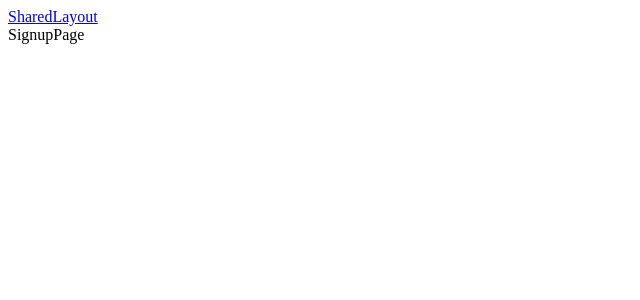
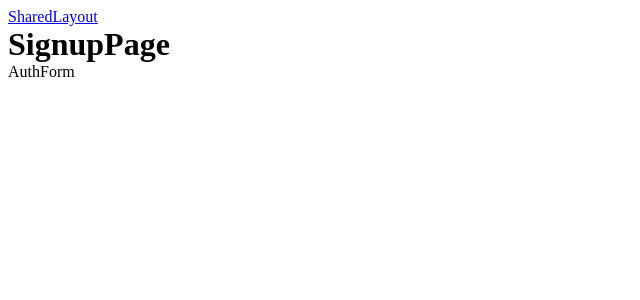
Before and after one commit to elias-291356/water-app, a React (Vite) app: page /sign-up in a window 1280 px wide. Shown: the top 300 px of the page, without its empty margins (0-640 px from the left). Built offline with nearby package versions, Linux system fonts and the light colour scheme; the HTML template or start-up script is replaced by a standard one.

Commit message:
created AuthForm component

```diff
--- /dev/null
+++ b/src/components/AuthForm/AuthForm.jsx
@@ -0,0 +1,7 @@
+import React from "react";
+
+const AuthForm = () => {
+  return <div>AuthForm</div>;
+};
+
+export default AuthForm;
--- a/src/pages/SignupPage/SignupPage.jsx
+++ b/src/pages/SignupPage/SignupPage.jsx
@@ -1,7 +1,13 @@
 import React from "react";
+import AuthForm from "../../components/AuthForm/AuthForm";
 
 const SignupPage = () => {
-  return <div>SignupPage</div>;
+  return (
+    <div>
+      <h1>SignupPage</h1>
+      <AuthForm />
+    </div>
+  );
 };
 
 export default SignupPage;
```
Also changed, not shown: src/components/AuthForm/AuthFormStyled.js (added).
